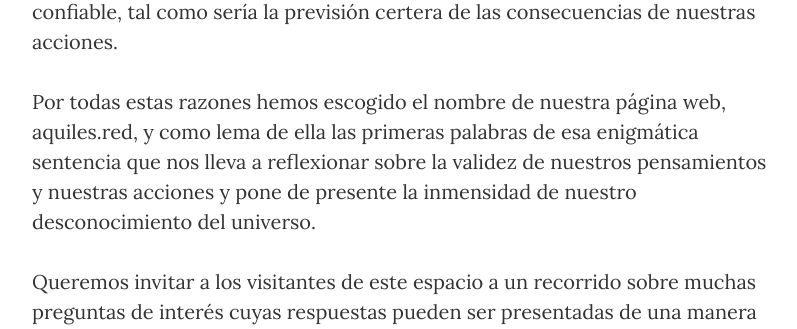
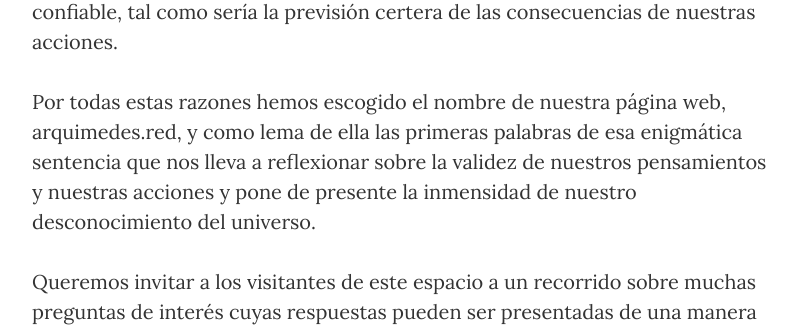
Before and after one commit to jsandovalc/blog-fisica, a Python web app: template templates/about.html in a window 1280 px wide. Shown: the part 1634-1963 px from the top of the page, without its empty margins (233-1030 px from the left). Run offline with Jinja, Linux system fonts and the light colour scheme; the template is opened without the code that fills it, so the values that code supplies are empty; some libraries are stand-ins or nearby versions.

Commit message:
Fix typo in aquiles.

```diff
--- a/templates/about.html
+++ b/templates/about.html
@@ -55,7 +55,7 @@
           acciones.</p>
 
           <p>Por todas estas razones hemos escogido el nombre de
-            nuestra página web, aquiles.red, y como lema de ella las
+            nuestra página web, arquimedes.red, y como lema de ella las
             primeras palabras de esa enigmática sentencia que nos
             lleva a reflexionar sobre la validez de nuestros
             pensamientos y nuestras acciones y pone de presente la
```
